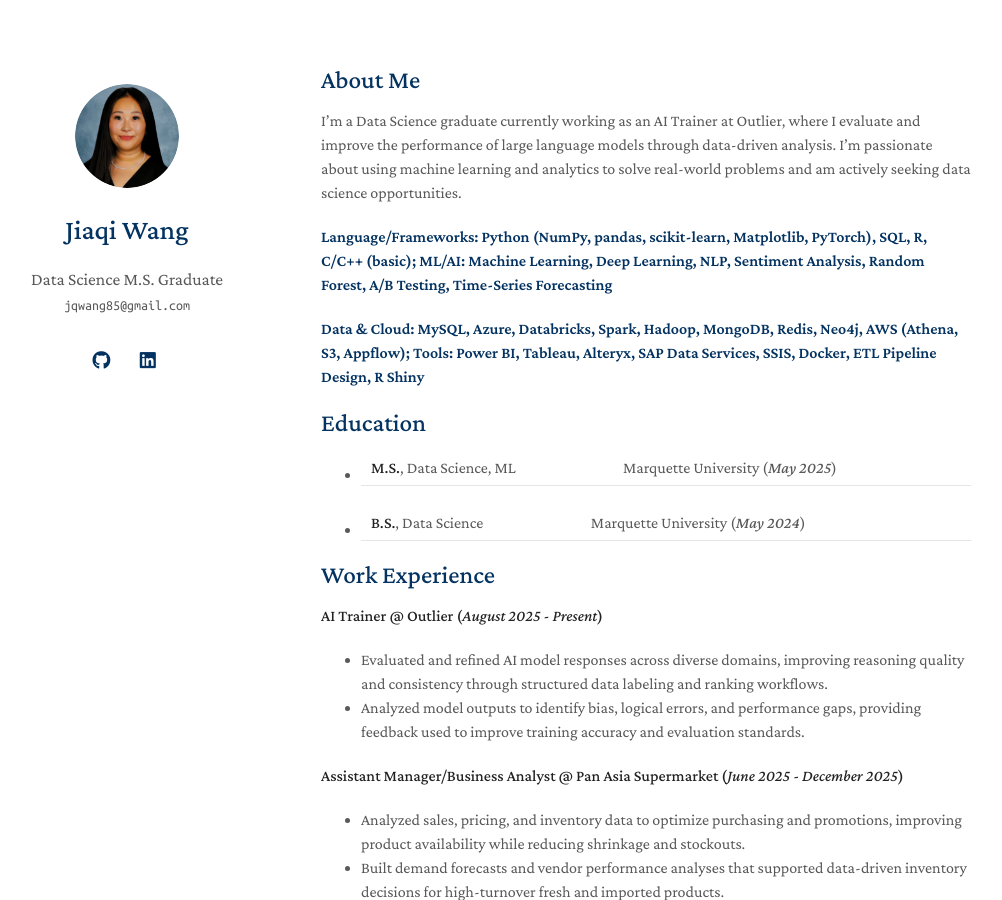
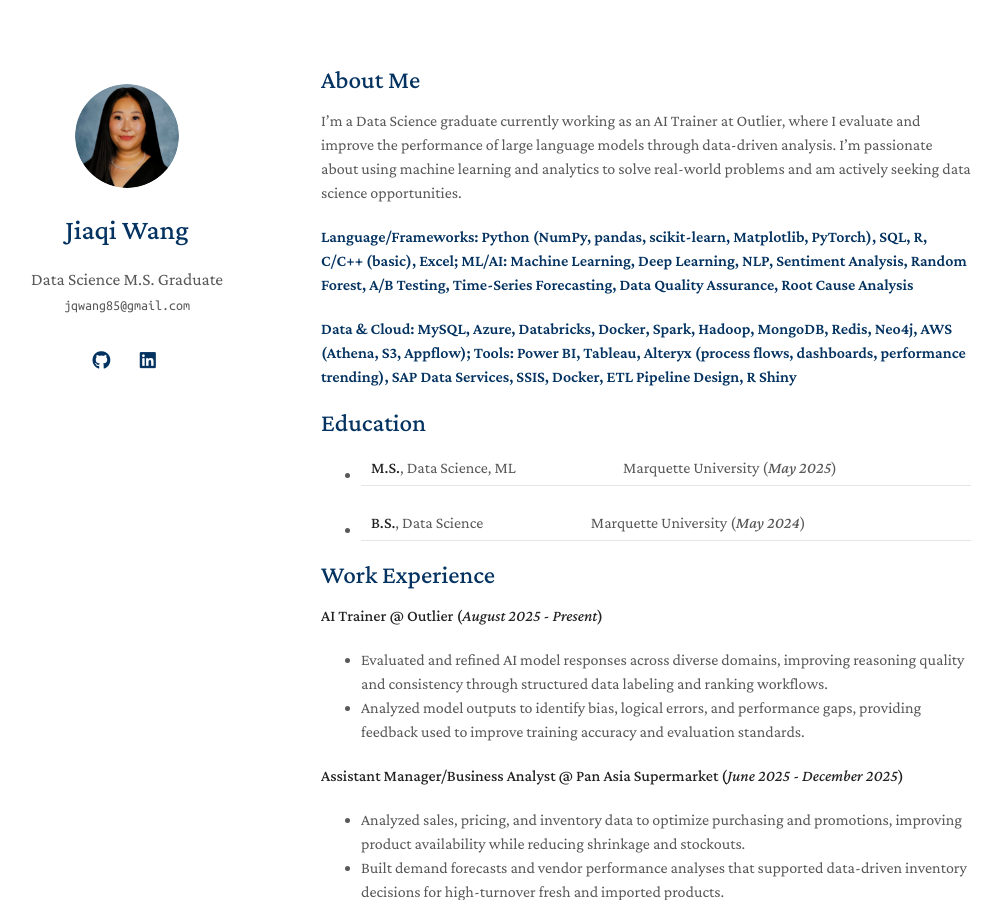
Before and after one commit to JiaqiVW/jiaqivw.github.io, a Jekyll site: the page built from index.md, in a window 1280 px wide and 900 px high. Shown: the whole window, without its empty margins (149-1151 px from the left). Built offline with Jekyll 4.4.1, drawn with Linux system fonts in a browser that asks for light colours; a style sheet for code colours, icons or effects is not loaded; our own code applies the rules of GitHub Pages for plain Markdown files.

Commit message:
Update index.md

```diff
--- a/index.md
+++ b/index.md
@@ -6,8 +6,8 @@ layout: homepage
 
 I’m a Data Science graduate currently working as an AI Trainer at Outlier, where I evaluate and improve the performance of large language models through data-driven analysis. I’m passionate about using machine learning and analytics to solve real-world problems and am actively seeking data science opportunities.
 
-#### Language/Frameworks: Python (NumPy, pandas, scikit-learn, Matplotlib, PyTorch), SQL, R, C/C++ (basic); ML/AI: Machine Learning, Deep Learning, NLP, Sentiment Analysis, Random Forest, A/B Testing, Time-Series Forecasting
-#### Data & Cloud: MySQL, Azure, Databricks, Spark, Hadoop, MongoDB, Redis, Neo4j, AWS (Athena, S3, Appflow); Tools: Power BI, Tableau, Alteryx, SAP Data Services, SSIS, Docker, ETL Pipeline Design, R Shiny
+#### Language/Frameworks: Python (NumPy, pandas, scikit-learn, Matplotlib, PyTorch), SQL, R, C/C++ (basic), Excel; ML/AI: Machine Learning, Deep Learning, NLP, Sentiment Analysis, Random Forest, A/B Testing, Time-Series Forecasting, Data Quality Assurance, Root Cause Analysis
+#### Data & Cloud: MySQL, Azure, Databricks, Docker, Spark, Hadoop, MongoDB, Redis, Neo4j, AWS (Athena, S3, Appflow); Tools: Power BI, Tableau, Alteryx (process flows, dashboards, performance trending), SAP Data Services, SSIS, Docker, ETL Pipeline Design, R Shiny
 
 
 ## Education
```
